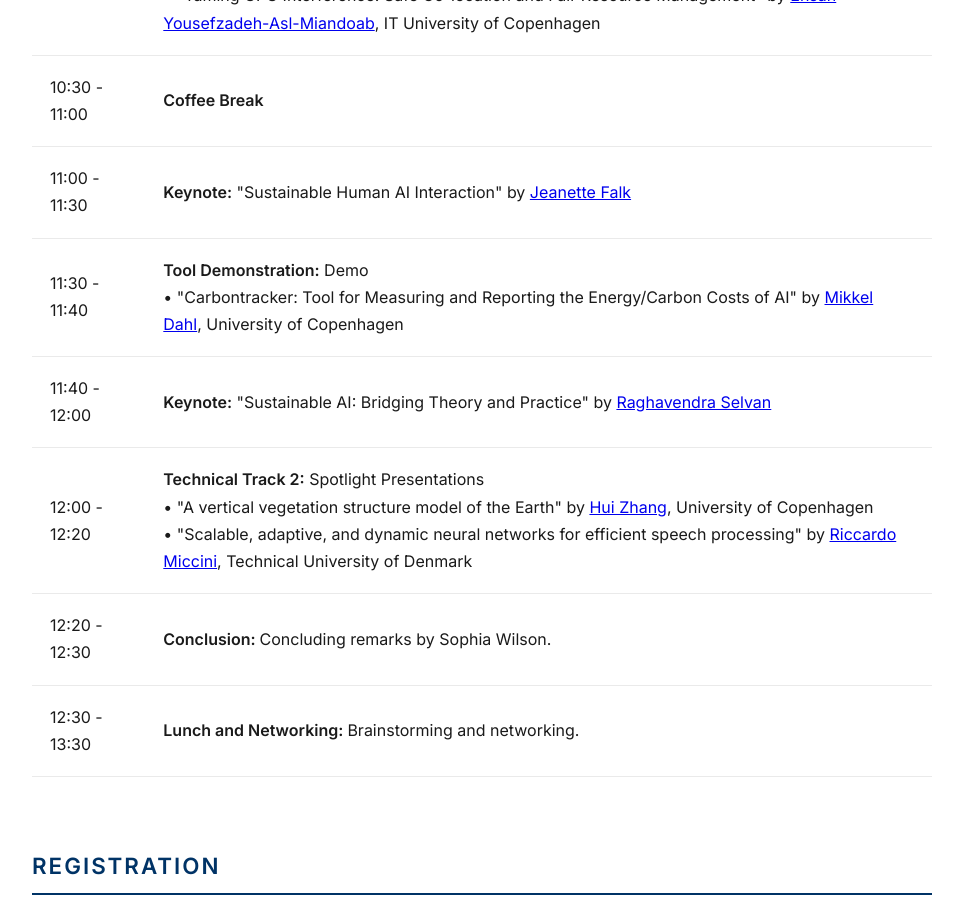
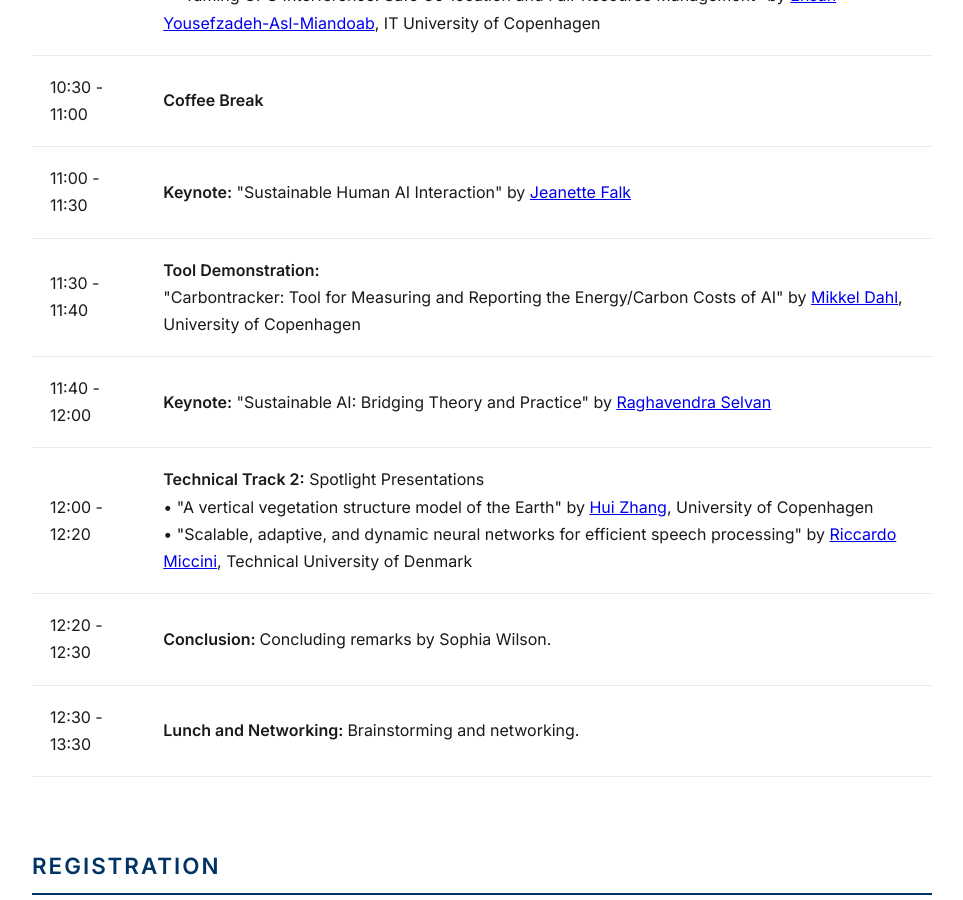
Before and after one commit to saintslab/saintslab.github.io, a Jekyll site: the page workshop2026/index.html, which Jekyll copies as it is, in a window 1280 px wide and 900 px high, scrolled down 2045 px. Shown: the whole window, without its empty margins (158-1121 px from the left). Built offline with Jekyll 4.4.1, drawn with Linux system fonts in a browser that asks for light colours.

Commit message:
Update talk

```diff
--- a/workshop2026/index.html
+++ b/workshop2026/index.html
@@ -271,8 +271,8 @@
                 </tr>
                 <tr>
                     <td>11:30 - 11:40</td>
-                    <td><strong>Tool Demonstration:</strong> Demo<br>
-                &#x2022; "Carbontracker: Tool for Measuring and Reporting the Energy/Carbon Costs of AI" by <a href="https://saintslab.github.io/people/mikkel/">Mikkel Dahl</a>, University of Copenhagen <br>
+                    <td><strong>Tool Demonstration:</strong><br>
+                "Carbontracker: Tool for Measuring and Reporting the Energy/Carbon Costs of AI" by <a href="https://saintslab.github.io/people/mikkel/">Mikkel Dahl</a>, University of Copenhagen <br>
 </td>
                 <tr>
                 <td>11:40 - 12:00</td>
```
